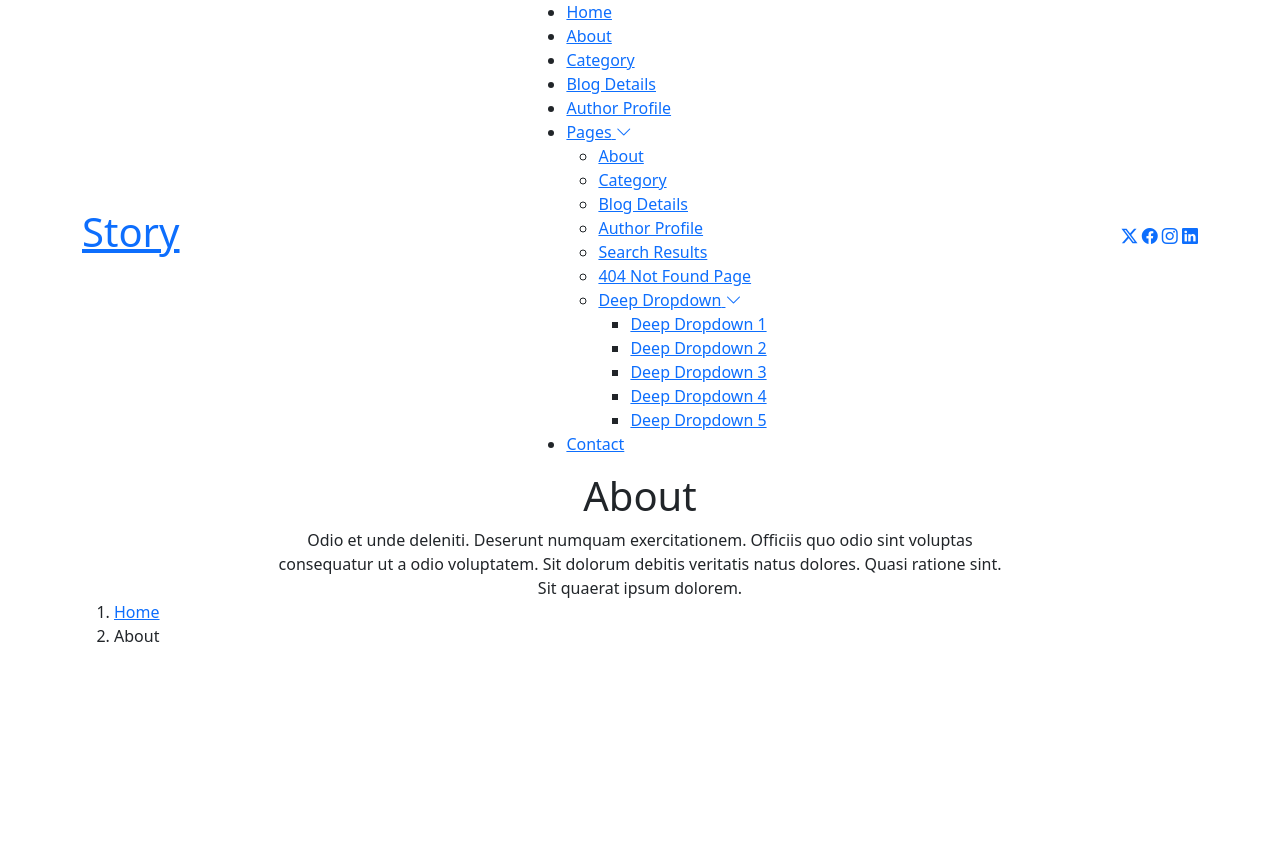
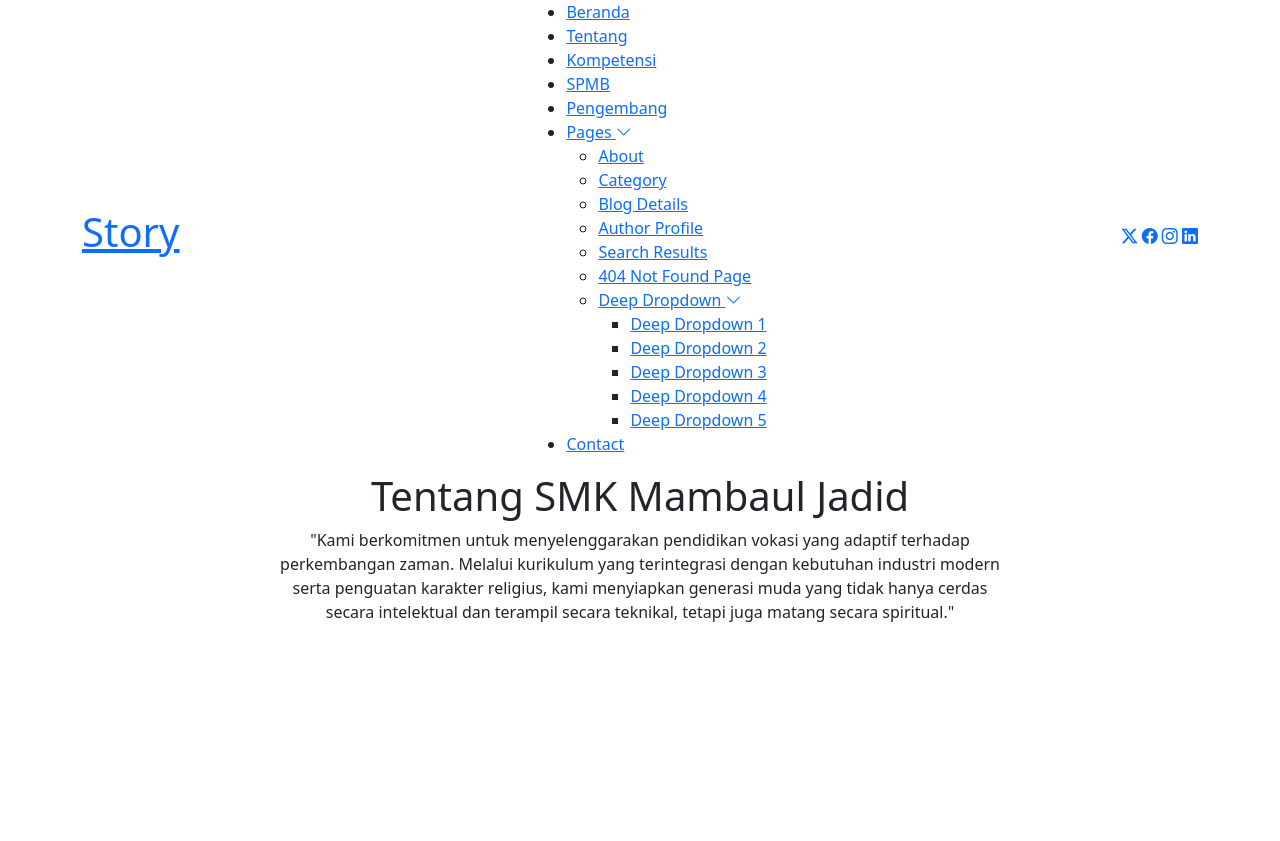
Before and after one commit to achmadnurzaini/website-sekolah, a PHP site: page /about.html in a window 1280 px wide; the page is wider, and only the part inside the window is pictured. Shown: the top 841 px of that part. Run offline with PHP 8.4, Linux system fonts and the light colour scheme.

Commit message:
Update index dan about
update kecil index dan update about 50%, aset css pada warna menu

```diff
--- a/about.html
+++ b/about.html
@@ -4,12 +4,16 @@
 <head>
   <meta charset="utf-8">
   <meta content="width=device-width, initial-scale=1.0" name="viewport">
-  <title>About - Story Bootstrap Template</title>
+  <title>SMK Mambaul Jadid</title>
   <meta name="description" content="">
   <meta name="keywords" content="">
 
+  <meta http-equiv="Cache-Control" content="no-cache, no-store, must-revalidate">
+  <meta http-equiv="Pragma" content="no-cache">
+  <meta http-equiv="Expires" content="0">
+
   <!-- Favicons -->
-  <link href="assets/img/favicon.png" rel="icon">
+  <link href="assets/img/mambauljadid-SMK.png" rel="icon">
   <link href="assets/img/apple-touch-icon.png" rel="apple-touch-icon">
 
   <!-- Fonts -->
@@ -48,11 +52,11 @@
 
       <nav id="navmenu" class="navmenu">
         <ul>
-          <li><a href="index.html">Home</a></li>
-          <li><a href="about.html" class="active">About</a></li>
-          <li><a href="category.html">Category</a></li>
-          <li><a href="blog-details.html">Blog Details</a></li>
-          <li><a href="author-profile.html">Author Profile</a></li>
+          <li><a href="index.html">Beranda</a></li>
+          <li><a href="about.html" class="active">Tentang</a></li>
+          <li><a href="category.html">Kompetensi</a></li>
+          <li><a href="blog-details.html">SPMB</a></li>
+          <li><a href="author-profile.html">Pengembang</a></li>
           <li class="dropdown"><a href="#"><span>Pages</span> <i class="bi bi-chevron-down toggle-dropdown"></i></a>
             <ul>
               <li><a href="about.html" class="active">About</a></li>
@@ -96,25 +100,17 @@
         <div class="container">
           <div class="row d-flex justify-content-center text-center">
             <div class="col-lg-8">
-              <h1 class="heading-title">About</h1>
+              <h1 class="heading-title">Tentang SMK Mambaul Jadid</h1>
               <p class="mb-0">
-                Odio et unde deleniti. Deserunt numquam exercitationem. Officiis quo
-                odio sint voluptas consequatur ut a odio voluptatem. Sit dolorum
-                debitis veritatis natus dolores. Quasi ratione sint. Sit quaerat
-                ipsum dolorem.
+                "Kami berkomitmen untuk menyelenggarakan pendidikan vokasi yang adaptif terhadap perkembangan zaman.
+                Melalui kurikulum yang terintegrasi dengan kebutuhan industri modern serta penguatan karakter religius,
+                kami menyiapkan generasi muda yang tidak hanya cerdas secara intelektual dan terampil secara teknikal,
+                tetapi juga matang secara spiritual."
               </p>
             </div>
           </div>
         </div>
       </div>
-      <nav class="breadcrumbs">
-        <div class="container">
-          <ol>
-            <li><a href="index.html">Home</a></li>
-            <li class="current">About</li>
-          </ol>
-        </div>
-      </nav>
     </div><!-- End Page Title -->
 
     <!-- About Section -->
@@ -128,17 +124,17 @@
               <img src="assets/img/about/about-portrait-2.webp" class="img-fluid" alt="">
             </div>
             <div class="experience-badge" data-aos="fade-up">
-              <h2>12</h2>
-              <p>Years of<br>Experiense</p>
+              <h2>2012</h2>
+              <p>Sience<br>2012</p>
             </div>
             <div class="projects-badge" data-aos="fade-left">
-              <h2>345+</h2>
-              <p>Projects</p>
+              <h2>4</h2>
+              <p>Kompetensi</p>
             </div>
           </div>
 
           <div class="col-lg-6" data-aos="fade-left">
-            <h2 class="display-4 fw-bold mb-4">Vestibulum Sagittis Lacinia Augue</h2>
+            <h2 class="display-4 fw-bold mb-4">SMK Mambaul Jadid</h2>
             <p class="lead mb-4">Nullam quis ante. Etiam sit amet orci eget eros faucibus tincidunt. Duis leo. Sed fringilla mauris sit amet nibh. Donec sodales sagittis magna. Sed consequat, leo eget bibendum sodales.</p>
 
             <div class="features">
@@ -147,7 +143,7 @@
                   <i class="bi bi-rocket-takeoff"></i>
                 </div>
                 <div class="feature-content">
-                  <h4>Pellentesque Dapibus</h4>
+                  <h4>Rekayasa Perangkat Lunak</h4>
                   <p>Aenean vulputate eleifend tellus. Aenean leo ligula, porttitor eu, consequat vitae, eleifend ac, enim.</p>
                 </div>
               </div>
@@ -157,7 +153,7 @@
                   <i class="bi bi-globe2"></i>
                 </div>
                 <div class="feature-content">
-                  <h4>Suspendisse Pulvinar</h4>
+                  <h4>Teknik Kendaraan Ringan</h4>
                   <p>Maecenas tempus, tellus eget condimentum rhoncus, sem quam semper libero, sit amet adipiscing sem.</p>
                 </div>
               </div>
@@ -181,8 +177,8 @@
 
       <!-- Section Title -->
       <div class="container section-title" data-aos="fade-up">
-        <span class="description-title">Team</span>
-        <h2>Team</h2>
+        <span class="description-title">Guru dan Tenaga Kependidikan</span>
+        <h2>Guru dan Tenaga Kependidikan</h2>
         <p>Necessitatibus eius consequatur ex aliquid fuga eum quidem sint consectetur velit</p>
       </div><!-- End Section Title -->
 
--- a/assets/css/style.css
+++ b/assets/css/style.css
@@ -1,5 +1,5 @@
 .atas {
-    background-image: linear-gradient(to right, #008cff, rgb(0, 0, 79));
+    background-image: linear-gradient(to right, #c1f3ff, rgb(215, 255, 214));
 }
 .gambar {
     height: 100px;
```
Also changed, not shown: index.html (+4 -365 lines).
